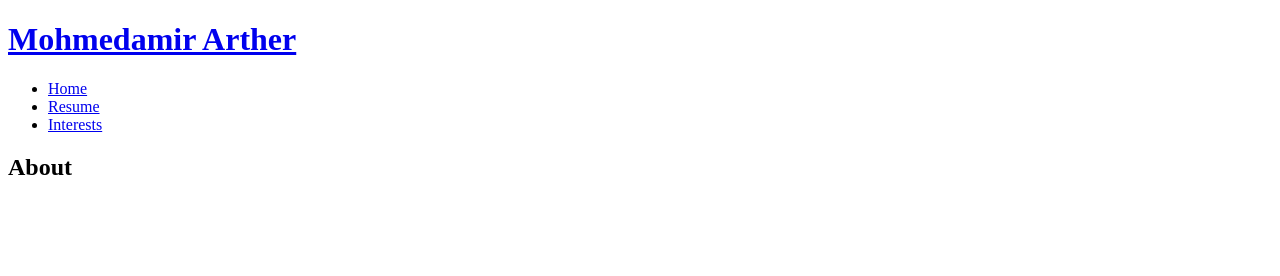
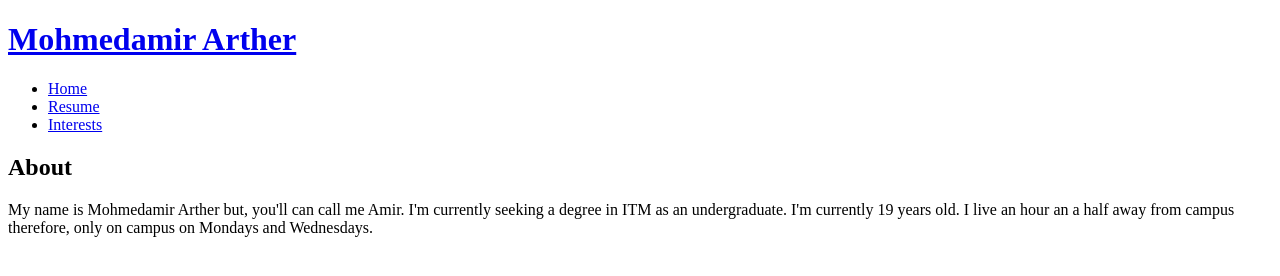
Before and after one commit to marther1/Arther-co, a plain HTML site: page index.html in a window 1280 px wide. Drawn offline with Linux system fonts and the light colour scheme.

Commit message:
Add paragraph to about on home page

```diff
--- a/index.html
+++ b/index.html
@@ -20,6 +20,12 @@
   <main id="content">
   <article id="primary">
     <h2>About</h2>
+    <p>
+      My name is Mohmedamir Arther but, you'll can call me Amir. I'm currently
+  seeking a degree in ITM as an undergraduate. I'm currently 19 years old. I
+  live an hour an a half away from campus therefore, only on campus on Mondays
+  and Wednesdays.
+    </p>
   </article>
 </main>
   <footer id="footer">
```
